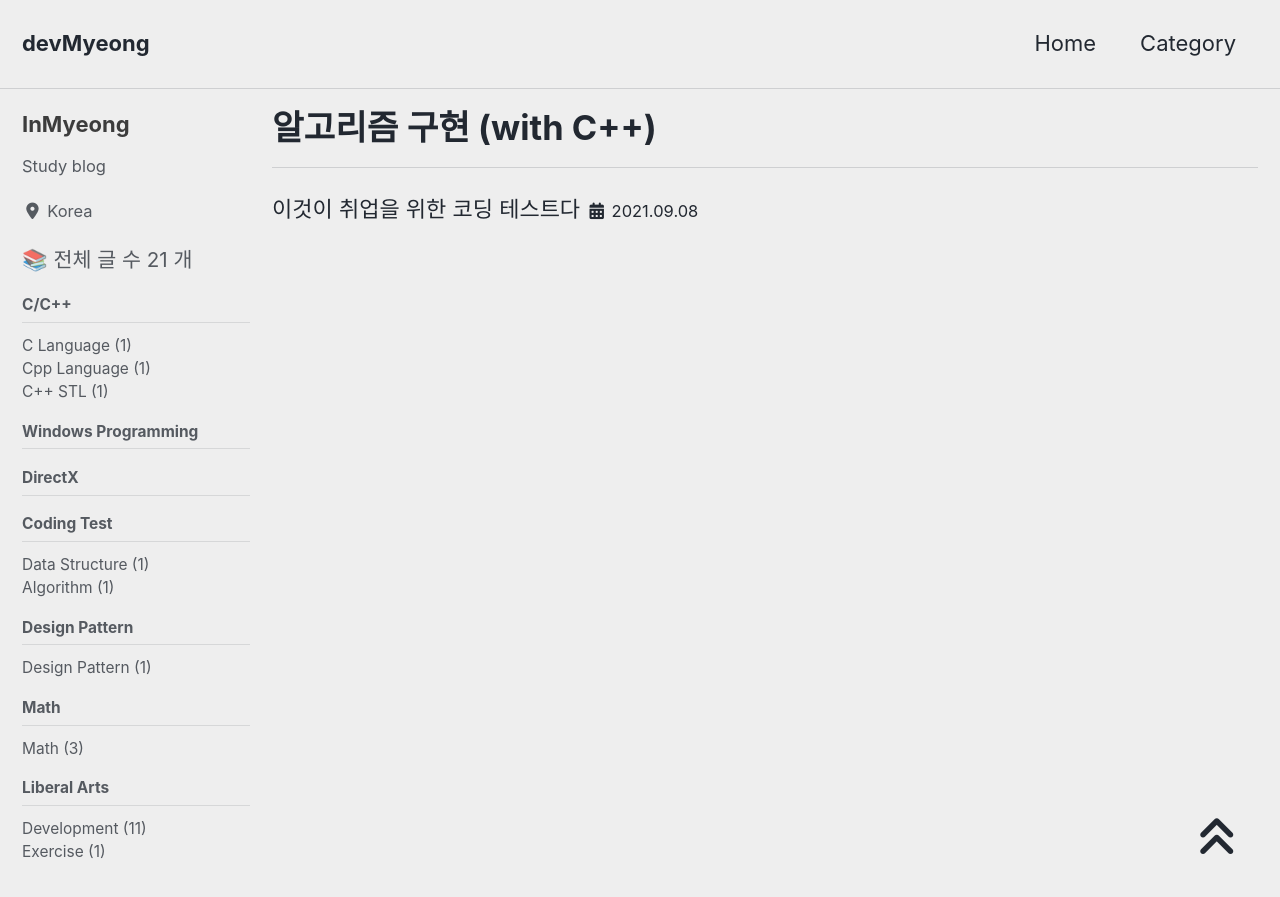
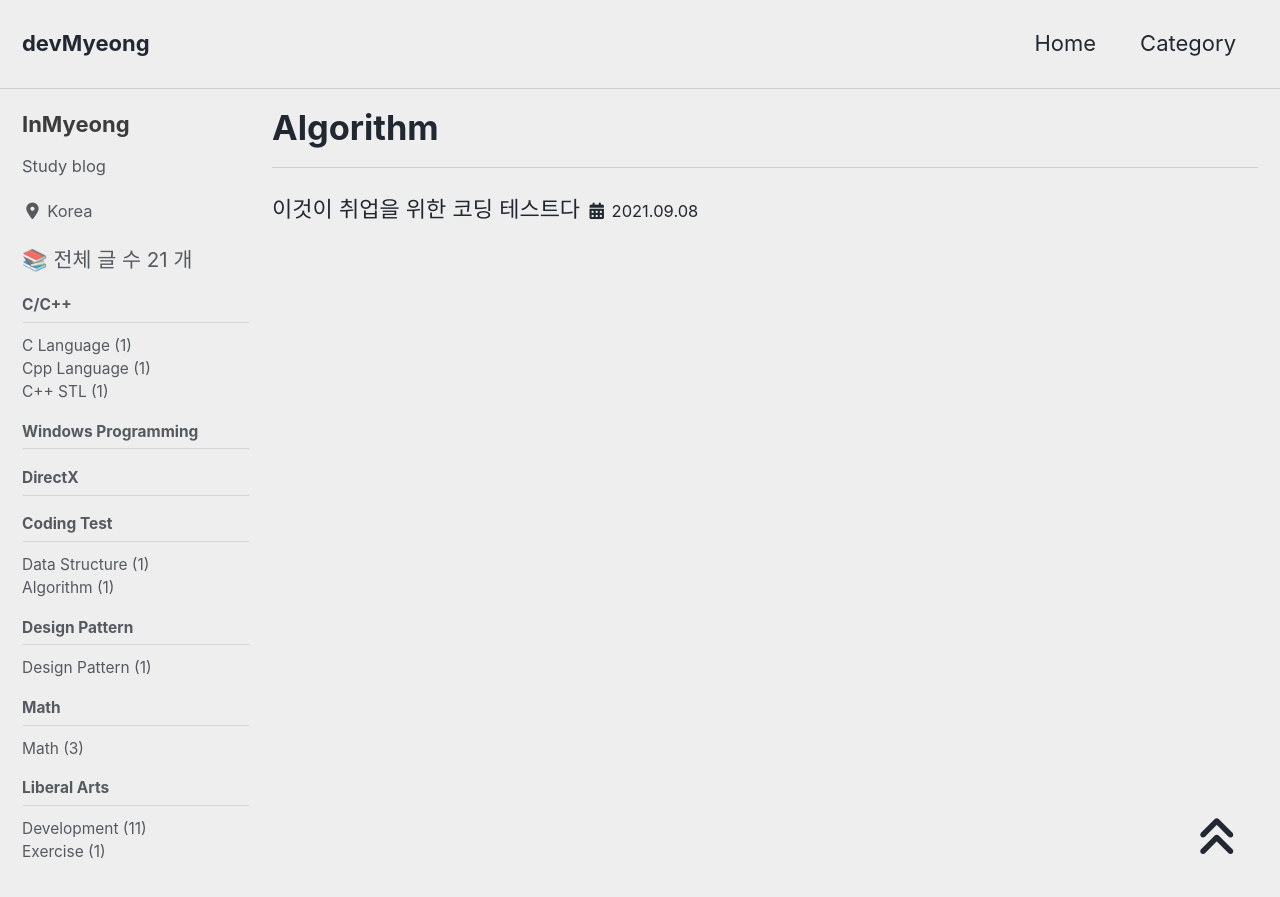
Before and after one commit to devMyeong/devMyeong.github.io, a Jekyll site: the page built from _pages/categories/category-algorithm.md, in a window 1280 px wide and 900 px high. Shown: the top 897 px of the window. Built offline with Jekyll 4.4.1, drawn with Linux system fonts in a browser that asks for light colours; cached includes are drawn as plain includes; nearby versions of some CDN libraries; some web fonts are replaced.

Commit message:
corr typo

```diff
--- a/_pages/categories/category-algorithm.md
+++ b/_pages/categories/category-algorithm.md
@@ -1,5 +1,5 @@
 ---
-title: "알고리즘 구현 (with C++)"
+title: "Algorithm"
 layout: archive
 permalink: categories/algorithm
 author_profile: true
```
Also changed, not shown: _posts/codingTest/2021-09-08-이코테.md (+1 -1 lines).
